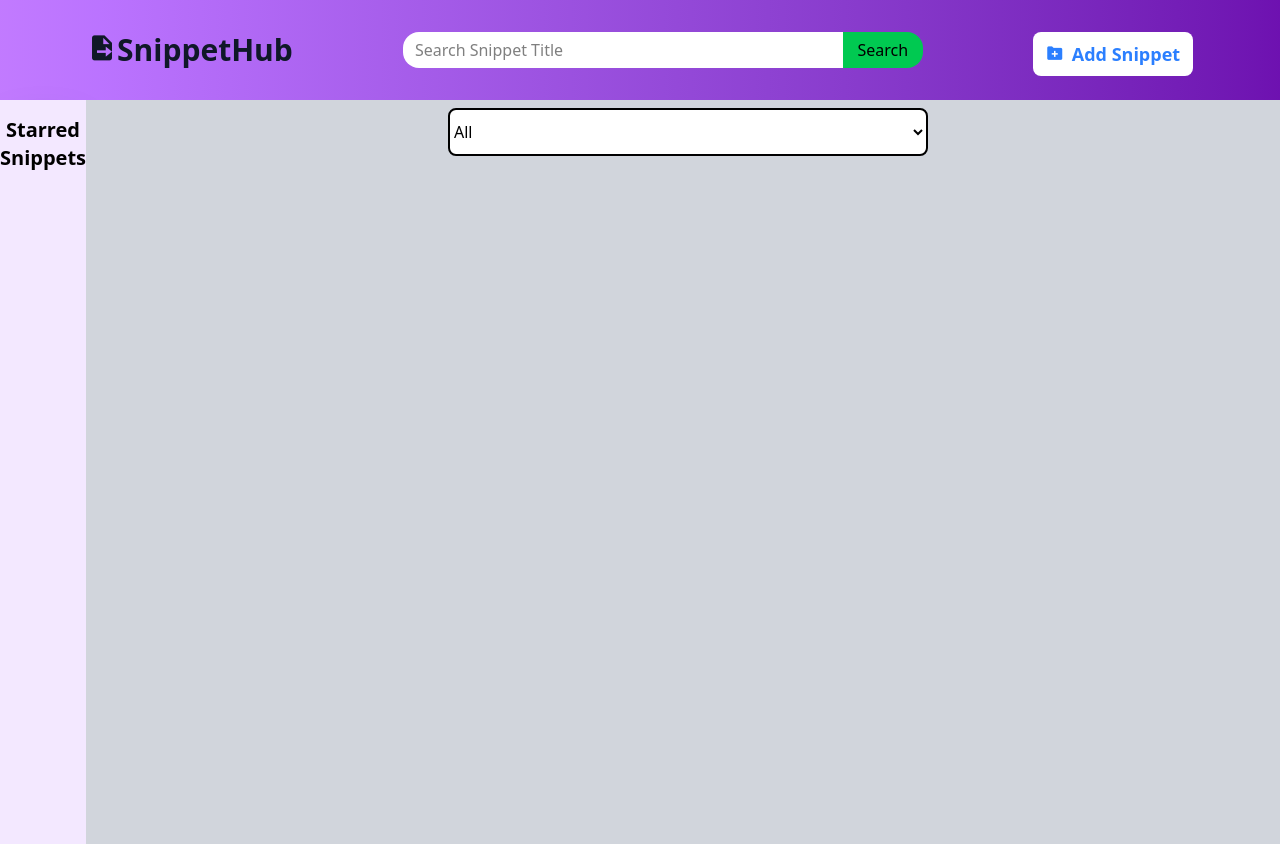
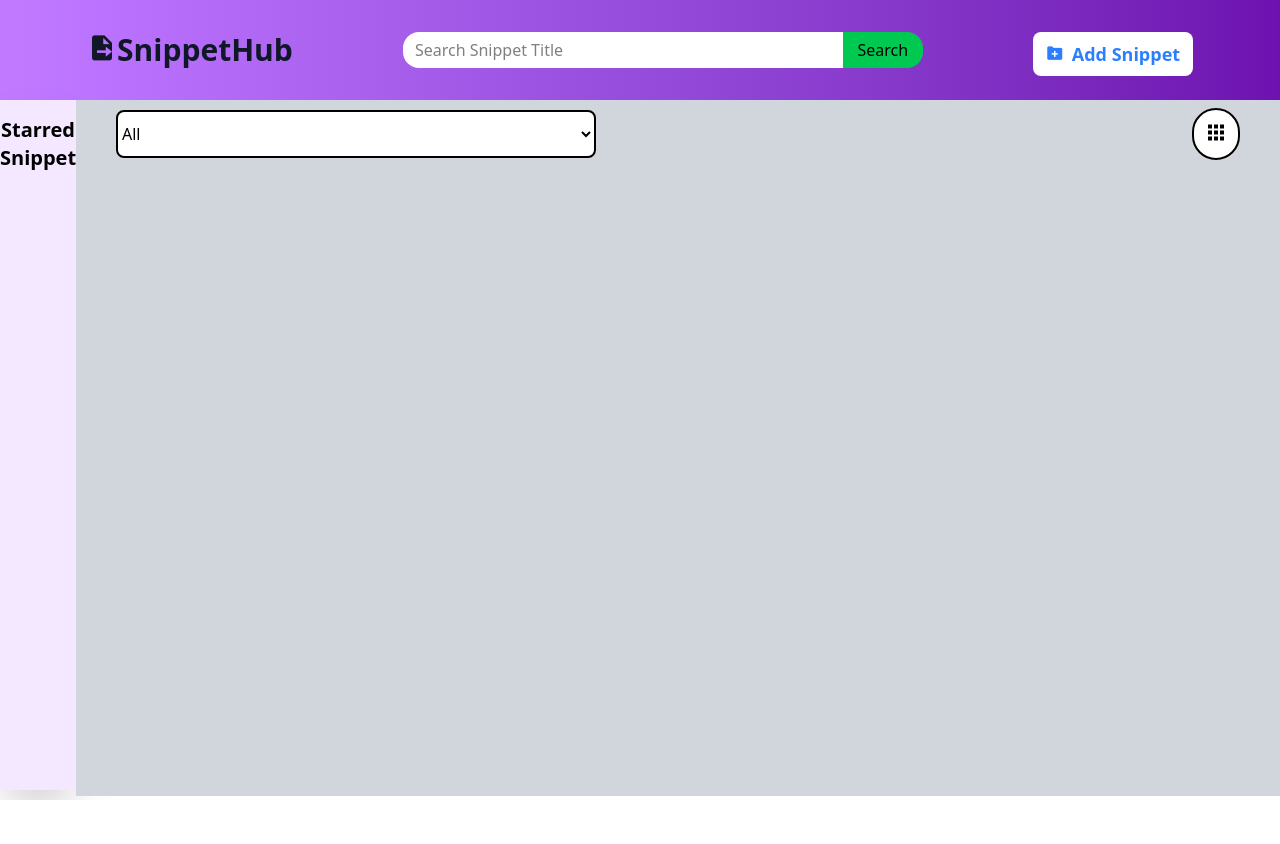
Before and after one commit to VIDIT45AGARWAL/CSOC_week2, a React (Vite) app: page / in a window 1280 px wide. After the commit the page ends 800 px from the top, so only its background shows below. Built offline with nearby package versions, Linux system fonts and the light colour scheme.

Commit message:
Added grid/block view option

```diff
--- a/src/components/Card.jsx
+++ b/src/components/Card.jsx
@@ -19,7 +19,7 @@ const Card = ({snippet}) => {
 
   return (
 
-      <div className='inline-block bg-white w-65 h-45 rounded-lg p-3'>
+      <div className='inline-block bg-white w-65 h-45 rounded-lg p-3 shadow-lg'>
       <h1 className='flex flex-row font-bold text-blue-700 text-xl'>
         <Link to='/snippet-view' state={{snippet}}>
         <div className='w-53'>
--- a/src/components/CardContainer.jsx
+++ b/src/components/CardContainer.jsx
@@ -4,6 +4,7 @@ import { Link } from 'react-router-dom'
 import Filter from './Filter'
 import NavBar from './NavBar'
 import SideBar from '../components/sideBar'
+import List from './List'
 
 const CardContainer = () => {
 
@@ -11,6 +12,16 @@ const CardContainer = () => {
   const [filterCategory, setFilterCategory] =useState('All')
   const [search, setSearch]=useState('')
 
+  const [view, setView]=useState('grid')
+
+  const toggleView = ()=>{
+    if(view==='grid'){
+      setView('list')
+    }
+    else{
+      setView('grid')
+    }
+  }
 
   useEffect(()=>{
     const loadSnippets=()=>{
@@ -36,6 +47,30 @@ const CardContainer = () => {
     }
   }
 
+  const renderSnippets = () =>{
+      if(view==='grid'){
+        return(
+          <>
+            <div className='flex flex-wrap gap-4'>
+              {filteredSnippets.map((snippet)=>(
+                <Card key={snippet.id} snippet={snippet}/>
+              ))}
+            </div>
+          </>
+        )
+      }
+      else{
+        return(
+          <>
+            <div className='flex flex-col space-y-5'>
+              {filteredSnippets.map((snippet)=>(
+                <List key={snippet.id} snippet={snippet}/>
+              ))}
+            </div>
+          </>
+        )
+      }
+  }
 
   return (
     <>
@@ -43,15 +78,9 @@ const CardContainer = () => {
       <div className='flex flex-row'>
           <SideBar/>
           <div>
-            <Filter onFilterChange={setFilterCategory} selectedCategory={filterCategory}/>
-            <div className='bg-gray-300 h-172 w-301 p-8'>
-              <div className='flex flex-wrap gap-4'>
-                {
-                  filteredSnippets.map((snippet)=>(
-                    <Card key={snippet.id} snippet={snippet}/>
-                  ))
-                }
-              </div>
+            <Filter onFilterChange={setFilterCategory} selectedCategory={filterCategory} view={view} toggleView={toggleView}/>
+            <div className='bg-gray-300 h-159 w-301 p-8 overflow-y-auto'>
+                {renderSnippets()}
             </div>
           </div>
       </div>
--- a/src/components/Filter.jsx
+++ b/src/components/Filter.jsx
@@ -1,6 +1,6 @@
 import React from 'react'
 
-const Filter = ({onFilterChange, selectedCategory}) => {
+const Filter = ({onFilterChange, selectedCategory, view, toggleView}) => {
 
   const handleChange =(e)=>{
     const category=e.target.value
@@ -10,14 +10,17 @@ const Filter = ({onFilterChange, selectedCategory}) => {
 
   return (
     <>
-        <div className='pt-2 flex items-center justify-center bg-gray-300'>
-            <select className='w-80 sm:w-120 h-12 border-2 rounded-lg bg-white' value={selectedCategory} onChange={handleChange}>
+        <div className='pt-2 flex  items-center justify-end bg-gray-300'>
+            <select className='w-80 sm:w-120 h-12 border-2 rounded-lg bg-white ml-10 mr-auto' value={selectedCategory} onChange={handleChange}>
                 <option value="All" selected>All</option>
                 <option value="Code">Code</option>
                 <option value="Links">Links</option>
                 <option value="Notes">Notes</option>
                 <option value="Files">Files</option>
             </select>
+            <div className='p-2 text-2xl font-bold w-12 text-center rounded-full bg-white border-2 cursor-pointer mr-10' onClick={toggleView}>
+                <i className={view==='grid'? 'bx bxs-grid' :'bx bx-list-ul'}></i>
+            </div>
         </div>
     </>
   )
--- /dev/null
+++ b/src/components/List.jsx
@@ -0,0 +1,40 @@
+import React from 'react'
+import { Link } from 'react-router-dom'
+
+const List = ({snippet}) => {
+
+    const handleStarToggle=(e)=>{
+    e.preventDefault()
+    const snippets=JSON.parse(localStorage.getItem('snippets')) || []
+    const updatedSnippets= snippets.map((s)=>
+      s.id===snippet.id ? {...s, isStarred: !s.isStarred} : s
+    )
+    localStorage.setItem('snippets', JSON.stringify(updatedSnippets))
+    window.dispatchEvent(new Event('storage'))
+  }
+
+  return (
+    <>
+        <div className='bg-white flex h-15 items-center p-4 rounded-2xl shadow-lg relative'>
+            <Link to='/snippet-view' state={{snippet}}>
+                <div className='text-blue-700 text-xl font-bold'>
+                    <i className ='bx bx-note mr-1'></i>
+                    {snippet.title}
+                </div>
+            </Link>
+
+            <div className='absolute left-[750px] text-gray-600'>
+                DD/MM/YYYY
+            </div>
+            <div className='text-blue-600 absolute left-[950px]'>
+                {snippet.category}
+            </div>
+            <div className='absolute right-6 text-2xl'>
+                <i className={snippet.isStarred? 'bx bxs-star': 'bx bx-star'} style={{color:'#f3cd08', cursor: 'pointer'}} onClick={handleStarToggle} ></i>
+            </div>
+        </div>
+    </>
+  )
+}
+
+export default List
--- a/src/components/sideBar.jsx
+++ b/src/components/sideBar.jsx
@@ -21,9 +21,9 @@ const sideBar = () => {
 
 
   return (
-    <div className='w-80 bg-purple-100 shadow-2xl'>
+    <div className='w-80 h-[690px] bg-purple-100 shadow-2xl overflow-y-auto'>
         <h1 className='font-bold text-xl text-center pt-4'>Starred Snippets</h1>
-        <div>
+        <div className='flex flex-col space-y-5 items-center mt-4'>
             {starredSnippets.map((snippet)=> (
               <Card snippet={snippet}/>
             ))}
```
